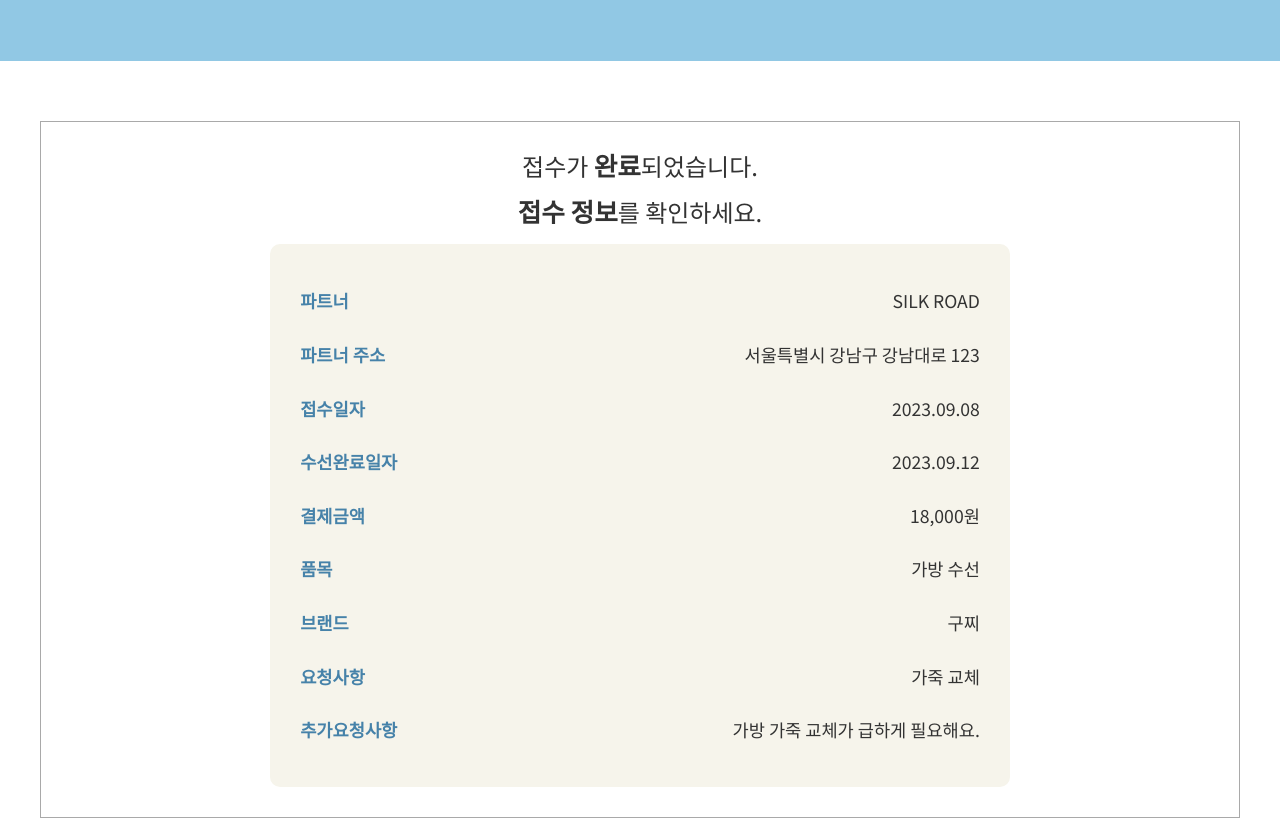
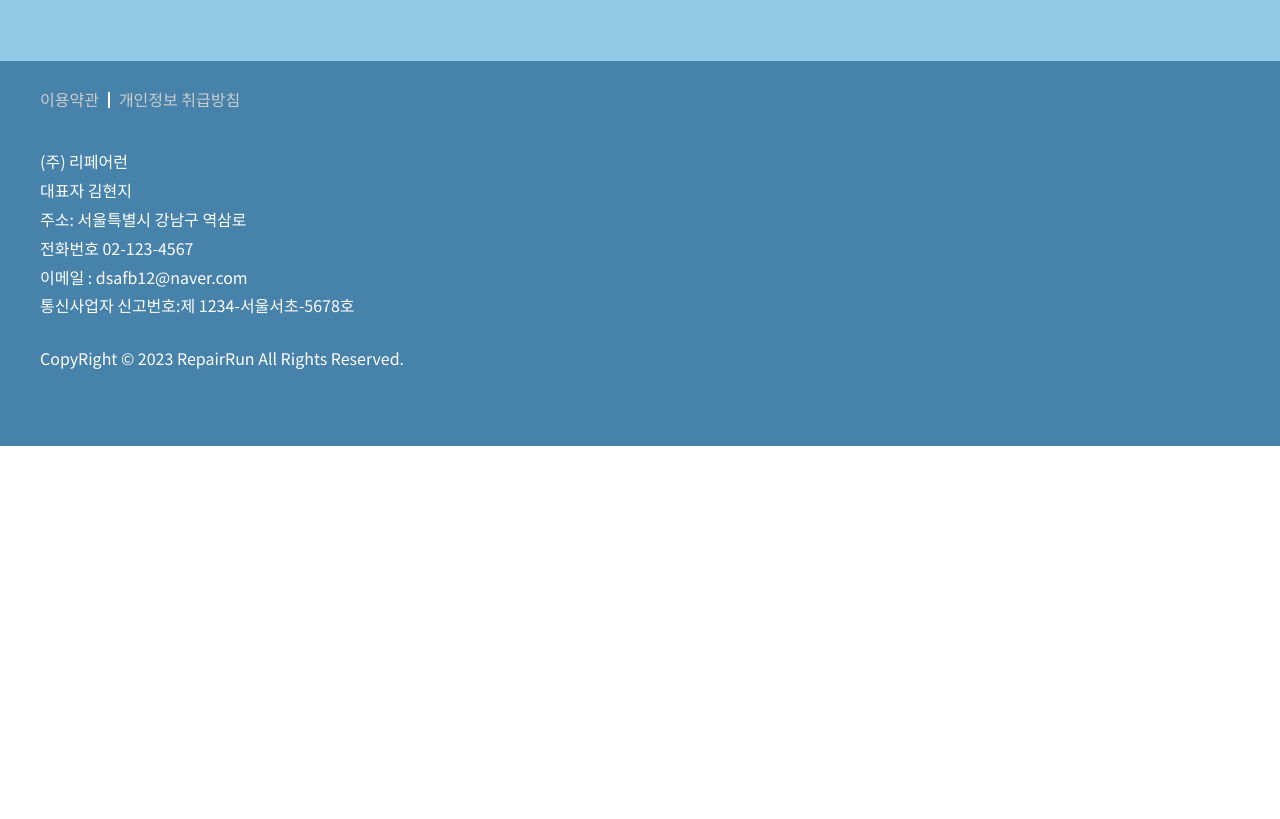
Before and after one commit to pshyun123/prj_repairrun, a React (Create React App) app: page /NewOrder/GeneralStep in a window 1280 px wide. Shown: the part 4760-5579 px from the top of the page. After the commit the page ends 5206 px from the top, so only its background shows below. Built offline with nearby package versions, Linux system fonts and the light colour scheme.

Commit message:
빠른 수선, 일반수선 컴포넌트 단위로 페이지 넘김 적용, 필요없는 페이지 제거

```diff
--- a/src/component/BrandInput.jsx
+++ b/src/component/BrandInput.jsx
@@ -1,6 +1,10 @@
 import { BrandInputComp } from "../style/LocationStyle";
 
-const Brandinput = () => {
+const Brandinput = ({ onNext }) => {
+  const handeleNextClick = () => {
+    // 다음 버튼 클릭 시 FastRepair 컴포넌트의 onNext 함수 호출
+    onNext();
+  };
   return (
     <>
       <BrandInputComp>
@@ -11,7 +15,7 @@ const Brandinput = () => {
             </h3>
             <input type="text"></input>
             <div className="buttonContainer">
-              <button>다음</button>
+              <button onClick={handeleNextClick}>다음</button>
             </div>
           </div>
         </div>
--- a/src/component/ItemSelect.jsx
+++ b/src/component/ItemSelect.jsx
@@ -4,7 +4,7 @@ import shoes from "../images/shoes.png";
 import clothes from "../images/clothes.png";
 import walletBelt from "../images/walletBelt.png";
 
-export const ItemSelect = () => {
+export const ItemSelect = ({ onNext }) => {
   return (
     <>
       <ItemSelectComp>
@@ -32,6 +32,9 @@ export const ItemSelect = () => {
               </button>
             </div>
           </div>
+          <div className="buttonContainer">
+            <button onClick={onNext}>다음</button>
+          </div>
         </div>
       </ItemSelectComp>
     </>
--- a/src/component/Location.jsx
+++ b/src/component/Location.jsx
@@ -1,9 +1,8 @@
+import React from "react";
 import { LocationComp } from "../style/LocationStyle";
 import mapimg from "../images/metropolitan-area.jpg";
-import { FontAwesomeIcon } from "@fortawesome/react-fontawesome";
-import { faSearch } from "@fortawesome/free-solid-svg-icons";
 
-const Location = () => {
+const Location = ({ onNext }) => {
   return (
     <>
       <LocationComp>
@@ -24,22 +23,12 @@ const Location = () => {
                 <p>신발 클리닝</p>
               </button>
             </div>
-
+            <h3>이용 가능한 지역</h3>
             <img src={mapimg} alt="서비스 가능한 지역" />
           </div>
-          <div className="searchArea">
-            <div className="searchBox">
-              <input type="text" placeholder="지역구를 입력하세요" />
-              <FontAwesomeIcon icon={faSearch} />
-            </div>
-            <ul className="ptnList">
-              <li>1</li>
-              <li>2</li>
-              <li>3</li>
-              <li>4</li>
-              <li>5</li>
-              <li>6</li>
-            </ul>
+
+          <div className="buttonContainer">
+            <button onClick={onNext}>다음</button>
           </div>
         </div>
       </LocationComp>
--- a/src/component/OrderSummary.jsx
+++ /dev/null
@@ -1,69 +0,0 @@
-import React, { useState } from "react";
-import { OrderSummaryComp } from "../style/OrderSummeryStyle";
-
-const tempData = {
-  ptnName: "SILK ROAD",
-  ptnAddr: "서울특별시 강남구 강남대로 123",
-  startDate: "2023.09.08",
-  endDate: "2023.09.12",
-  totalPrice: "18,000원",
-  item: "가방 수선",
-  brand: "구찌",
-  request: "가죽 교체",
-  extra: "가방 가죽 교체가 급하게 필요해요.",
-};
-export const OrderSummary = () => {
-  return (
-    <>
-      <OrderSummaryComp>
-        <div className="container">
-          <h3>
-            접수가 <span>완료</span>되었습니다.{" "}
-          </h3>
-          <h3>
-            <span>접수 정보</span>를 확인하세요.{" "}
-          </h3>
-          <div className="orderContainer">
-            <div className="orderInfoBox">
-              <p className="orderInfo">파트너</p>
-              <p>{tempData.ptnName}</p>
-            </div>
-            <div className="orderInfoBox">
-              <p className="orderInfo">파트너 주소</p>
-              <p>{tempData.ptnAddr}</p>
-            </div>
-            <div className="orderInfoBox">
-              <p className="orderInfo">접수일자</p>
-              <p>{tempData.startDate}</p>
-            </div>
-            <div className="orderInfoBox">
-              <p className="orderInfo">수선완료일자</p>
-              <p>{tempData.endDate}</p>
-            </div>
-            <div className="orderInfoBox">
-              <p className="orderInfo">결제금액</p>
-              <p>{tempData.totalPrice}</p>
-            </div>
-            <div className="orderInfoBox">
-              <p className="orderInfo">품목</p>
-              <p>{tempData.item}</p>
-            </div>
-            <div className="orderInfoBox">
-              <p className="orderInfo">브랜드</p>
-              <p>{tempData.brand}</p>
-            </div>
-            <div className="orderInfoBox">
-              <p className="orderInfo">요청사항</p>
-              <p>{tempData.request}</p>
-            </div>
-            <div className="orderInfoBox">
-              <p className="orderInfo">추가요청사항</p>
-              <p>{tempData.extra}</p>
-            </div>
-          </div>
-        </div>
-      </OrderSummaryComp>
-    </>
-  );
-};
-export default OrderSummary;
--- a/src/component/Request.jsx
+++ b/src/component/Request.jsx
@@ -1,6 +1,10 @@
 import { RequestComp, RadioBox } from "../style/BasicStyle";
 
-export const ItemSelect = () => {
+export const ItemSelect = ({ onNext }) => {
+  const handeleNextClick = () => {
+    // 다음 버튼 클릭 시 FastRepair 컴포넌트의 onNext 함수 호출
+    onNext();
+  };
   const test = ["가방 클리닝", "가죽 복원", "스트랩 교체"];
 
   return (
@@ -41,7 +45,7 @@ export const ItemSelect = () => {
               ></input>
             </div>
             <div className="buttonContainer">
-              <button>다음</button>
+              <button onClick={handeleNextClick}>다음</button>
             </div>
           </div>
         </div>
--- a/src/pages/BasicRepair.jsx
+++ b/src/pages/BasicRepair.jsx
@@ -1,13 +1,29 @@
+import React, { useState } from "react";
 import ItemSelect from "../component/ItemSelect";
 import Brandinput from "../component/BrandInput";
 import Request from "../component/Request";
+import GeneralStep from "./GeneralStep";
 
 const BasicRepair = () => {
+  const [currentPage, setCurrentPage] = useState("itemselect");
+
+  const handleNext = () => {
+    setCurrentPage("brandinput");
+  };
+  const handleRequest = () => {
+    setCurrentPage("request");
+  };
+
   return (
     <>
-      <ItemSelect />
-      <Brandinput />
-      <Request />
+      {currentPage === "itemselect" && <ItemSelect onNext={handleNext} />}
+      {currentPage === "brandinput" && <Brandinput onNext={handleRequest} />}
+      {currentPage === "request" && (
+        <Request onNext={() => setCurrentPage("generalstep")} />
+      )}
+      {currentPage === "generalstep" && (
+        <GeneralStep onNext={() => setCurrentPage("nextPage")} />
+      )}
     </>
   );
 };
--- a/src/pages/FastRepair.jsx
+++ b/src/pages/FastRepair.jsx
@@ -1,11 +1,24 @@
+import React, { useState } from "react";
 import Brandinput from "../component/BrandInput";
 import Location from "../component/Location";
+import GeneralStep from "./GeneralStep";
+// import ImgUpload from "../component/ImgUpload";
 
 export const FastRepair = () => {
+  const [currnentPage, setCurrentPage] = useState("location");
+
+  const handleNext = () => {
+    setCurrentPage("brandinput");
+  };
   return (
     <>
-      <Location />
-      <Brandinput />
+      {currnentPage === "location" && <Location onNext={handleNext} />}
+      {currnentPage === "brandinput" && (
+        <Brandinput onNext={() => setCurrentPage("generalstep")} />
+      )}
+      {currnentPage === "generalstep" && (
+        <GeneralStep onNext={() => setCurrentPage("nextPage")} />
+      )}
     </>
   );
 };
--- a/src/pages/GeneralStep.jsx
+++ b/src/pages/GeneralStep.jsx
@@ -1,8 +1,8 @@
+import React, { useState } from "react";
 import ImgUpload from "../component/ImgUpload";
 import OrderCheck from "../component/OrderCheck";
 import PartnerSelect from "../component/PartnerSelect";
 import Payment from "../component/Payment";
-import OrderSummary from "../component/OrderSummary";
 
 const GeneralStep = () => {
   return (
@@ -12,7 +12,6 @@ const GeneralStep = () => {
       {/* 로고슬라이드 컴포넌트자리 */}
       <PartnerSelect />
       <Payment />
-      <OrderSummary />
     </>
   );
 };
--- a/src/style/BasicStyle.jsx
+++ b/src/style/BasicStyle.jsx
@@ -4,6 +4,7 @@ export const ItemSelectComp = styled.section`
   .container {
     border: 1px solid darkgray;
     display: flex;
+    flex-direction: column;
     padding: 200px 30px;
     flex-wrap: nowrap;
     align-items: center;
@@ -24,7 +25,7 @@ export const ItemSelectComp = styled.section`
       display: flex;
       flex-direction: row;
       width: 100%;
-      padding: 20px;
+      padding: 20px 0;
       justify-content: center;
       align-content: center;
 
@@ -40,6 +41,28 @@ export const ItemSelectComp = styled.section`
       .itemImg {
         display: flex;
         flex-wrap: wrap;
+      }
+    }
+    .buttonContainer {
+      width: 100%;
+      display: flex;
+      flex-direction: column;
+      align-items: flex-end;
+      padding: 0 100px;
+
+      button {
+        width: 150px;
+        height: 45px;
+        border-radius: 30px;
+        border-style: none;
+        background-color: var(--DARKBLUE);
+        color: white;
+        font-weight: 600;
+        font-size: 1.3rem;
+        &:hover {
+          cursor: pointer;
+          background-color: var(--MIDBLUE);
+        }
       }
     }
   }
--- a/src/style/OrderSummeryStyle.jsx
+++ /dev/null
@@ -1,53 +0,0 @@
-import styled from "styled-components";
-
-// 주문 정보
-
-export const OrderSummaryComp = styled.section`
-  width: 100%;
-  padding: 60px 0;
-  .container {
-    border: 1px solid darkgray;
-    display: flex;
-    flex-direction: column;
-    flex-wrap: nowrap;
-    align-items: center;
-    justify-content: center;
-    text-align: center;
-    position: relative;
-    width: 100%;
-    padding: 30px;
-    h3 {
-      text-align: center;
-      font-weight: 400;
-      font-size: 1.5rem;
-      margin-bottom: 20px;
-
-      span {
-        font-weight: 600;
-        font-size: 1.6rem;
-      }
-    }
-    .orderContainer {
-      width: 65%;
-      background-color: var(--IVORY);
-      border-radius: 10px;
-      padding: 30px;
-      .orderInfoBox {
-        display: flex;
-        justify-content: space-between;
-        align-items: center;
-        padding: 15px 0;
-        width: 100%;
-        .orderInfo {
-          font-weight: 600;
-          font-size: 1.1rem;
-          padding: 3px 0;
-          color: var(--DARKBLUE);
-        }
-        p {
-          font-size: 1.1rem;
-        }
-      }
-    }
-  }
-`;
```
Also changed, not shown: src/style/LocationStyle.jsx (+21 -56 lines).
